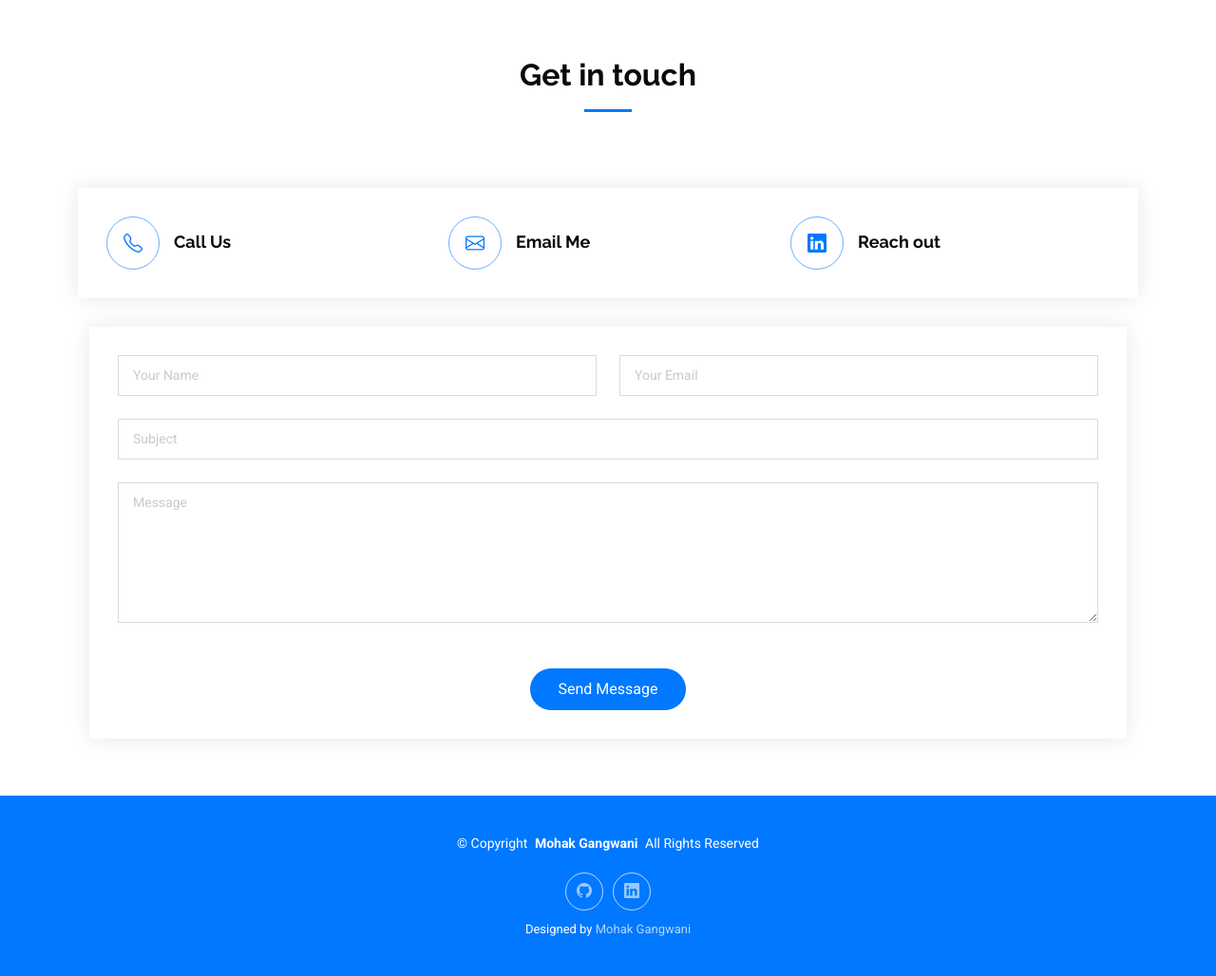
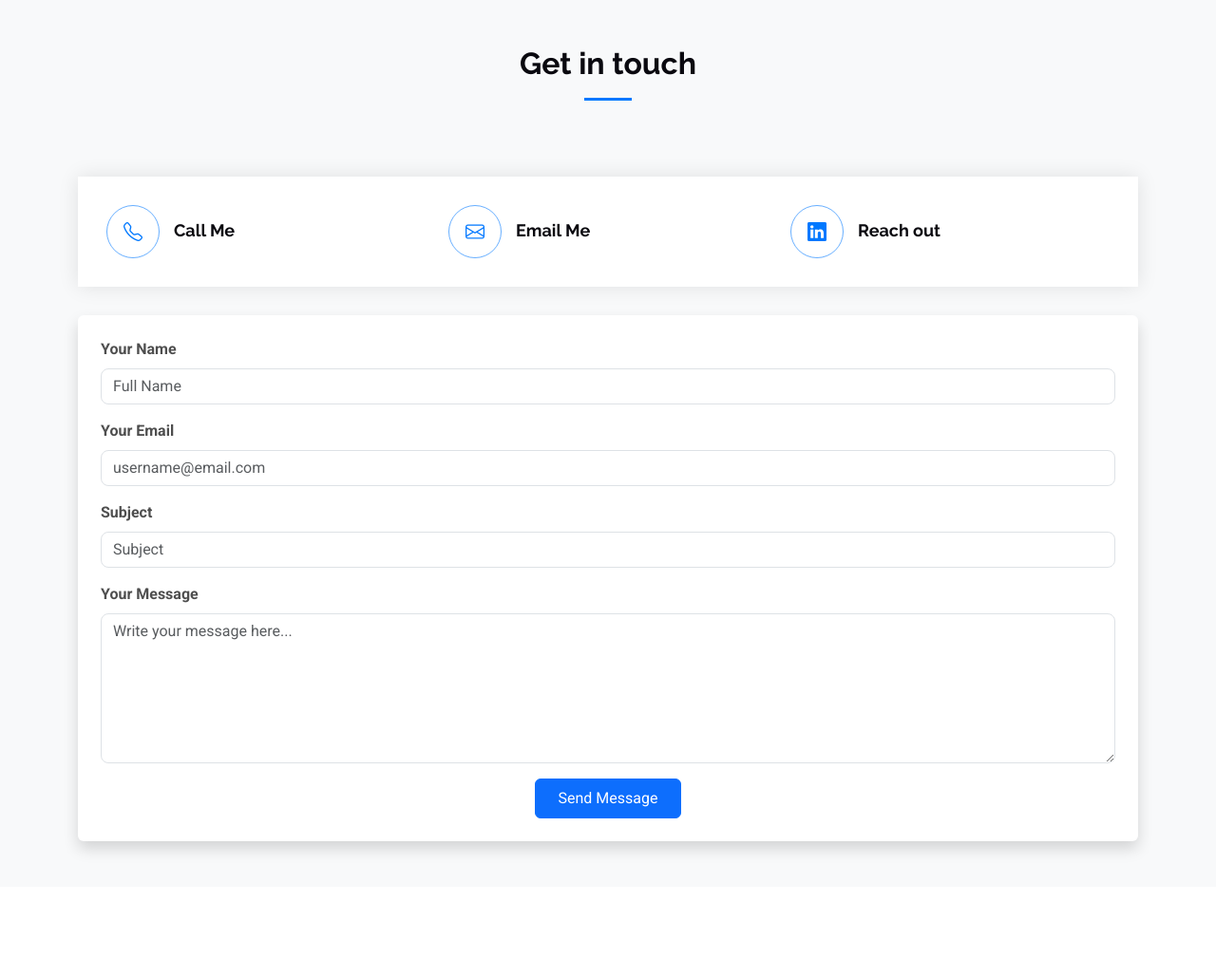
Before and after one commit to MohakGangwani/MohakGangwani, a Flask app: template templates/contact.html in a window 1280 px wide. Shown: the part 93-1121 px from the top of the page at 95% size. After the commit the page ends 995 px from the top, so only its background shows below. Run offline with Flask 3, Linux system fonts and the light colour scheme; the template is opened without the code that fills it, so the values that code supplies are empty; parts of the project's set-up code (start-up, migrations or seed data) failed here and were passed over; some libraries are stand-ins or nearby versions.

Commit message:
contact page is now fully functional

```diff
--- a/app.py
+++ b/app.py
@@ -7,15 +7,15 @@ with open('params.yaml', 'r') as file:
     content = yaml.safe_load(file)
 
 app = Flask(__name__)
-app.secret_key = 'your_secret_key'  # Replace with your secure key
+app.secret_key = 'your_secret_key'
 
 # Configure Flask-Mail
 app.config['MAIL_SERVER'] = 'smtp.gmail.com'
 app.config['MAIL_PORT'] = 587
 app.config['MAIL_USE_TLS'] = True
-app.config['MAIL_USERNAME'] = content['email']['id']  # Replace with your email
-app.config['MAIL_PASSWORD'] = content['email']['password']  # Replace with your email password
-app.config['MAIL_DEFAULT_SENDER'] = content['email']['id']  # Replace with your email
+app.config['MAIL_USERNAME'] = content['email']['id']
+app.config['MAIL_PASSWORD'] = content['email']['password']
+app.config['MAIL_DEFAULT_SENDER'] = content['email']['id']
 
 mail = Mail(app)
 
@@ -67,7 +67,6 @@ def services():
 
 @app.route('/contact', methods=['GET', 'POST'])
 def contact():
-    print("Got in Contact")
     navbar = {
         'index': 'inactive',
         'resume': 'inactive',
@@ -85,24 +84,24 @@ def contact():
         try:
             # Send email
             msg = Message(subject=f"Contact Form: {subject}",
-                          sender=email,
-                          recipients=[content['email']['id']])
+                          sender=app.config['MAIL_DEFAULT_SENDER'],
+                          recipients=[app.config['MAIL_DEFAULT_SENDER']])
             msg.body = f"""New message from {name} ({email}):\n\n{message}"""
             mail.send(msg)
 
             # Add a success flash message
-            print(f"Email sent successfully to {email}")
-            flash('Message was sent successfully', 'success')
-            return redirect(url_for('contact'))
+            flash('Message Sent Successfully!', 'success')
 
         except Exception as e:
             # Add an error flash message
-            print(f"Error: {e}")
-            flash('Failed to send the message. Please try again.', 'danger')
-            return redirect(url_for('contact'))
+            flash(f'Failed to send the message. Error: {str(e)}', 'danger')
+
+        # Redirect to the contact page (GET request)
+        return redirect(url_for('contact'))
 
     return render_template('contact.html', title="Contact", content=content, navbar=navbar)
 
 
+
 if __name__ == '__main__':
     app.run(debug=True)
--- a/templates/base.html
+++ b/templates/base.html
@@ -29,13 +29,6 @@
     <!-- Main CSS File -->
     <link href="static/css/main.css" rel="stylesheet">
 
-    <!-- =======================================================
-  * Template Name: DevFolio
-  * Template URL: https://bootstrapmade.com/devfolio-bootstrap-portfolio-html-template/
-  * Updated: Aug 07 2024 with Bootstrap v5.3.3
-  * Author: BootstrapMade.com
-  * License: https://bootstrapmade.com/license/
-  ======================================================== -->
 </head>
 
 <body class="index-page">
@@ -55,23 +48,6 @@
                     <li><a href="resume" class="{{ navbar['resume'] }}">Resume</a></li>
                     <li><a href="services" class="{{ navbar['services'] }}">Services</a></li>
                     <li><a href="projects" class="{{ navbar['projects'] }}">Projects</a></li>
-                    <!-- <li class="dropdown"><a href="#"><span>Dropdown</span> <i class="bi bi-chevron-down toggle-dropdown"></i></a>
-            <ul>
-              <li><a href="#">Dropdown 1</a></li>
-              <li class="dropdown"><a href="#"><span>Deep Dropdown</span> <i class="bi bi-chevron-down toggle-dropdown"></i></a>
-                <ul>
-                  <li><a href="#">Deep Dropdown 1</a></li>
-                  <li><a href="#">Deep Dropdown 2</a></li>
-                  <li><a href="#">Deep Dropdown 3</a></li>
-                  <li><a href="#">Deep Dropdown 4</a></li>
-                  <li><a href="#">Deep Dropdown 5</a></li>
-                </ul>
-              </li>
-              <li><a href="#">Dropdown 2</a></li>
-              <li><a href="#">Dropdown 3</a></li>
-              <li><a href="#">Dropdown 4</a></li>
-            </ul>
-          </li> -->
                     <li><a href="contact" class="{{ navbar['contact'] }}">Contact</a></li>
                 </ul>
                 <i class="mobile-nav-toggle d-xl-none bi bi-list"></i>
@@ -96,7 +72,7 @@
         {% block content %}{% endblock %}
     </main>
 
-    <footer id="footer" class="footer accent-background">
+    <!-- <footer id="footer" class="footer accent-background">
 
         <div class="container">
             <div class="copyright text-center ">
@@ -108,15 +84,11 @@
                 <a href="{{ content }}"><i class="bi bi-linkedin"></i></a>
             </div>
             <div class="credits">
-                <!-- All the links in the footer should remain intact. -->
-                <!-- You can delete the links only if you've purchased the pro version. -->
-                <!-- Licensing information: https://bootstrapmade.com/license/ -->
-                <!-- Purchase the pro version with working PHP/AJAX contact form: [buy-url] -->
-                Designed by <a href="https://bootstrapmade.com/">Mohak Gangwani</a>
+                Designed by <a href="/">Mohak Gangwani</a>
             </div>
         </div>
 
-    </footer>
+    </footer> -->
 
     <!-- Scroll Top -->
     <a href="#" id="scroll-top" class="scroll-top d-flex align-items-center justify-content-center"><i
--- a/templates/contact.html
+++ b/templates/contact.html
@@ -1,7 +1,7 @@
 {% extends "base.html" %}
 {% block content %}
 <!-- Contact Section -->
-<section id="contact" class="contact section">
+<section id="contact" class="contact section bg-light py-5">
 
     <!-- Section Title -->
     <div class="container section-title" data-aos="fade-up">
@@ -12,13 +12,12 @@
 
         <div class="info-wrap" data-aos="fade-up" data-aos-delay="200">
             <div class="row gy-5">
-
                 <div class="col-lg-4">
                     <a href="{{ content['contact']['phone-link'] }}">
                         <div class="info-item d-flex align-items-center">
                             <i class="bi bi-telephone flex-shrink-0"></i>
                             <div>
-                                <h3>Call Us</h3>
+                                <h3>Call Me</h3>
                                 <p>{{ content['contact']['phone'] }}</p>
                             </div>
                         </div>
@@ -52,14 +51,12 @@
         </div>
     </div>
 
-    <div class="container" data-aos="fade-up" data-aos-delay="100">
-
         <!-- Flash Messages -->
         {% with messages = get_flashed_messages(with_categories=true) %}
         {% if messages %}
-        <div class="alert-container">
+        <div class="alert-container mb-4">
             {% for category, message in messages %}
-            <div class="alert alert-{{ category }} alert-dismissible fade show" role="alert">
+            <div class="alert alert-{{ category }} alert-dismissible fade show text-center" role="alert">
                 {{ message }}
                 <button type="button" class="btn-close" data-bs-dismiss="alert" aria-label="Close"></button>
             </div>
@@ -68,39 +65,38 @@
         {% endif %}
         {% endwith %}
 
-        <form action="/contact" method="POST" class="php-email-form" data-aos="fade-up" data-aos-delay="300">
-            <div class="row gy-4">
-                <div class="col-md-6">
-                    <input type="text" name="name" class="form-control" placeholder="Your Name" required>
-                </div>
-
-                <div class="col-md-6">
-                    <input type="email" class="form-control" name="email" placeholder="Your Email" required>
-                </div>
-
-                <div class="col-md-12">
-                    <input type="text" class="form-control" name="subject" placeholder="Subject" required>
-                </div>
-
-                <div class="col-md-12">
-                    <textarea class="form-control" name="message" rows="6" placeholder="Message" required></textarea>
-                </div>
-
-                <!-- Loading, Success, and Error Messages -->
-                <div class="col-md-12 text-center">
-                    <div class="loading">Loading...</div>
-                    <div class="error-message"></div>
-                    <div class="sent-message">Your message has been sent. Thank
-                        you!</div>
-                </div>
-
-                <div class="col-md-12 text-center">
-                    <button type="submit" class="btn btn-primary">Send Message</button>
+        <!-- Contact Form -->
+        <div class="row justify-content-center">
+            <div class="col-lg-12">
+                <div class="contact-form-container p-4 rounded shadow bg-white">
+                    <form action="/contact" method="POST" class="needs-validation" novalidate>
+                        <div class="mb-3">
+                            <label for="name" class="form-label fw-semibold">Your Name</label>
+                            <input type="text" class="form-control rounded-3" id="name" name="name" placeholder="Full Name" required>
+                            <div class="invalid-feedback">Please enter your name.</div>
+                        </div>
+                        <div class="mb-3">
+                            <label for="email" class="form-label fw-semibold">Your Email</label>
+                            <input type="email" class="form-control rounded-3" id="email" name="email" placeholder="username@email.com" required>
+                            <div class="invalid-feedback">Please enter a valid email address.</div>
+                        </div>
+                        <div class="mb-3">
+                            <label for="subject" class="form-label fw-semibold">Subject</label>
+                            <input type="text" class="form-control rounded-3" id="subject" name="subject" placeholder="Subject" required>
+                            <div class="invalid-feedback">Please enter a subject.</div>
+                        </div>
+                        <div class="mb-3">
+                            <label for="message" class="form-label fw-semibold">Your Message</label>
+                            <textarea class="form-control rounded-3" id="message" name="message" rows="6" placeholder="Write your message here..." required></textarea>
+                            <div class="invalid-feedback">Please enter your message.</div>
+                        </div>
+                        <div class="text-center">
+                            <button type="submit" class="btn btn-primary px-4 py-2">Send Message</button>
+                        </div>
+                    </form>
                 </div>
             </div>
-        </form>
-
+        </div>
     </div>
-
-</section><!-- /Contact Section -->
+</section>
 {% endblock %}
```
